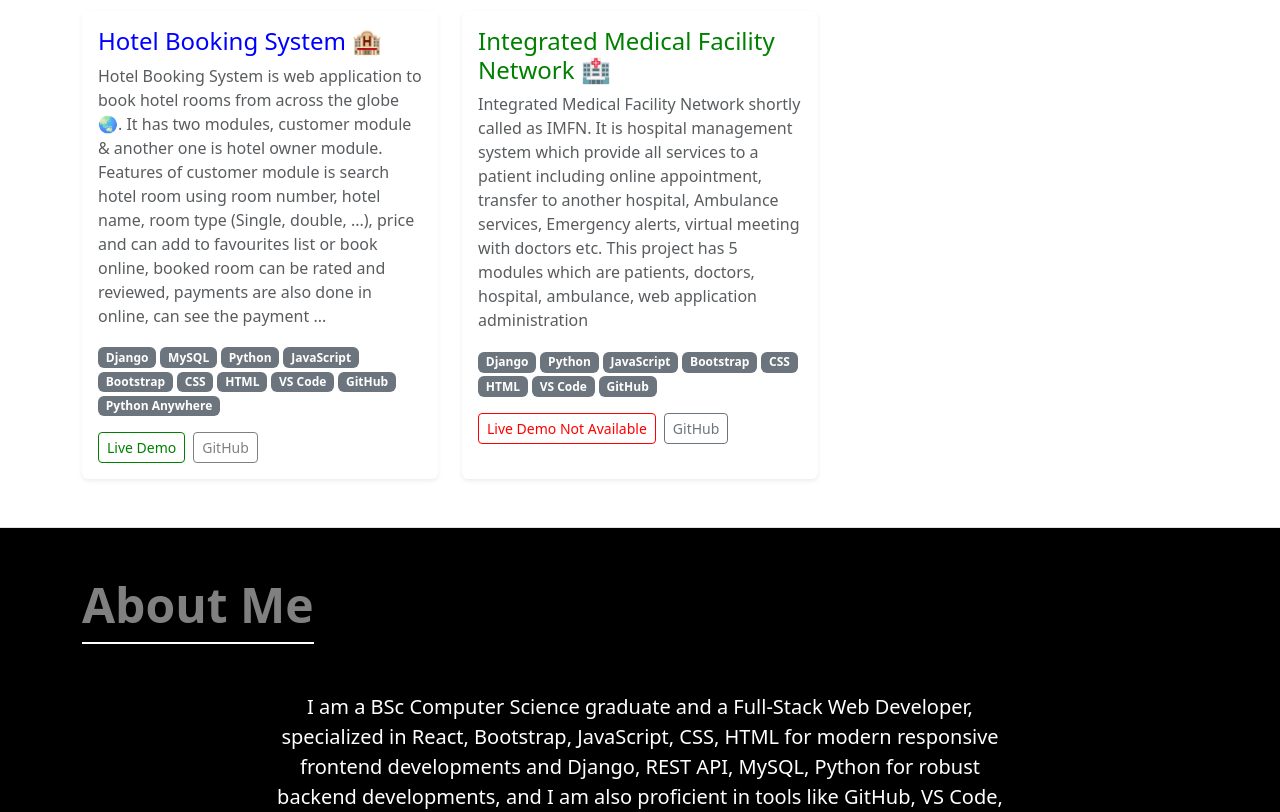
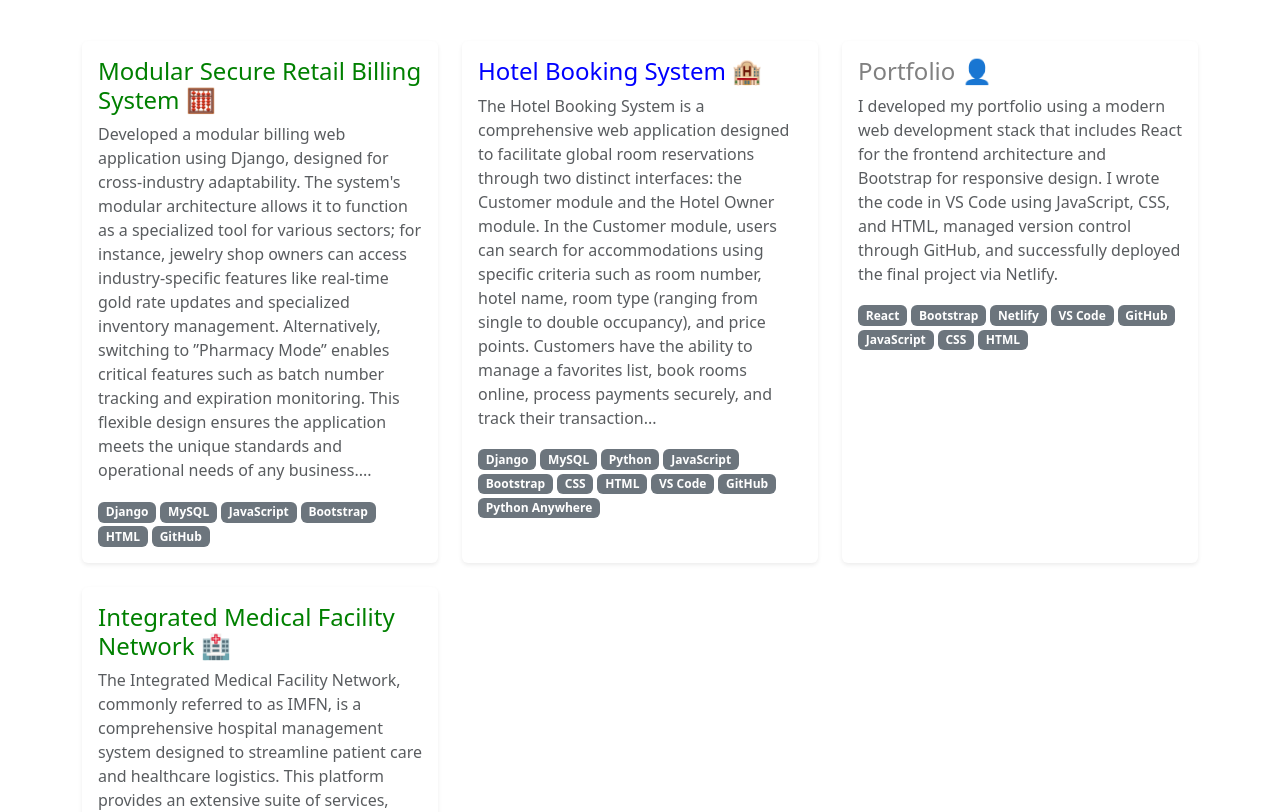
Before and after one commit to fidhaan/portfolio, a React (Vite) app in the folder personal_portfolio_project/: page / in a window 1280 px wide. Shown: the part 700-1512 px from the top of the page. Built offline with nearby package versions, Linux system fonts and the light colour scheme.

Commit message:
Latest version

```diff
--- a/personal_portfolio_project/src/Contacts.jsx
+++ b/personal_portfolio_project/src/Contacts.jsx
@@ -46,7 +46,7 @@ const Profile = () => {
 
                       {/* Value (Takes 8 columns, aligning the value consistently) */}
                       <div className="col-8 text-secondary">
-                        <a style={{color: 'grey', textDecoration: 'none'}} href='https://maps.app.goo.gl/qBYh32fsyHPaNtC77'>330B, F. M. Villa, Moothala, Pallickal, 695604</a>
+                        <a style={{color: 'grey', textDecoration: 'none'}} href='https://maps.app.goo.gl/qBYh32fsyHPaNtC77'>330B, F. M. Villa, Pallickal, K.K.Konam P.O., 695604, Keralam, India</a>
                       </div>
                       <hr />
                       {/* Label (Bold and takes 4 columns) */}
--- a/personal_portfolio_project/src/Homepage.jsx
+++ b/personal_portfolio_project/src/Homepage.jsx
@@ -33,7 +33,7 @@ const Homepage = () => {
                 </h1>
 
                 <p className="lead text-white mb-4">
-                  A passionate Full-Stack Developer specialized in modern web technologies like <b>React</b>, <b>Django</b>, and <b>REST API</b>.
+                  A passionate Full-Stack Developer specializing in modern web technologies, including React, Django, and Django REST Framework. Experienced in deploying and managing applications via PythonAnywhere and Netlify.
                 </p>
 
                 <div className="d-grid gap-3 d-sm-flex justify-content-sm-center">
@@ -63,14 +63,41 @@ const Homepage = () => {
               Featured Projects
             </h2>
 
+
+
             <div className="row g-4">
+
+              {/* Project Card 1 */}
+              <Link style={{textDecoration: 'none'}} to={'/projects'} className="col-md-6 col-lg-4">
+                <div className="card h-100 shadow-sm border-0">
+                  <div className="card-body">
+                    <h5 style={{color: 'green'}} className="card-title text fs-4">Modular Secure Retail Billing System 🧮</h5>
+                    <p className="card-text text-muted">
+                      Developed a modular billing web application using Django, designed for cross-industry adaptability. The
+                      system's modular architecture allows it to function as a specialized tool for various sectors; for instance, jewelry shop
+                      owners can access industry-specific features like real-time gold rate updates and specialized inventory management.
+                      Alternatively, switching to ”Pharmacy Mode” enables critical features such as batch number tracking and expiration
+                      monitoring. This flexible design ensures the application meets the unique standards and operational needs of any
+                      business....
+                    </p>
+                    <span className="badge bg-secondary me-1">Django</span>
+                    <span className="badge bg-secondary me-1">MySQL</span>
+                    <span className="badge bg-secondary me-1">JavaScript</span>
+                    <span className="badge bg-secondary me-1">Bootstrap</span>
+                    <span className="badge bg-secondary me-1">HTML</span>
+                    <span className="badge bg-secondary me-1">GitHub</span>
+
+                  </div>
+                </div>
+            </Link>
+
               {/* Project Card 1 */}
               <Link style={{textDecoration: 'none'}} to={'/projects'} className="col-md-6 col-lg-4">
                 <div className="card h-100 shadow-sm border-0">
                   <div className="card-body">
                     <h5 style={{color: 'blue'}} className="card-title text fs-4">Hotel Booking System 🏨</h5>
                     <p className="card-text text-muted">
-                      Hotel Booking System is web application to book hotel rooms from across the globe 🌏. It has two modules, customer module & another one is hotel owner module. Features of customer module is search hotel room using room number, hotel name, room type (Single, double, ...), price and can add to favourites list or book online, booked room can be rated and reviewed, payments are also done in online, can see the payment ...
+                      The Hotel Booking System is a comprehensive web application designed to facilitate global room reservations through two distinct interfaces: the Customer module and the Hotel Owner module. In the Customer module, users can search for accommodations using specific criteria such as room number, hotel name, room type (ranging from single to double occupancy), and price points. Customers have the ability to manage a favorites list, book rooms online, process payments securely, and track their transaction...
                     </p>
                     <span className="badge bg-secondary me-1">Django</span>
                     <span className="badge bg-secondary me-1">MySQL</span>
@@ -82,10 +109,28 @@ const Homepage = () => {
                     <span className="badge bg-secondary me-1">VS Code</span>
                     <span className="badge bg-secondary me-1">GitHub</span>
                     <span className="badge bg-secondary me-1">Python Anywhere</span>
-                    <div className="mt-3">
-                      <a style={{color: 'green', border: '1px solid green'}} href="https://projecthotel204.pythonanywhere.com/" target="_blank" rel="noopener noreferrer" className="btn btn-sm btn-outline-info me-2">Live Demo</a>
-                      <a style={{color: 'grey', border: '1px solid grey'}} href="https://github.com/fidhaan/Find-Hotel" target="_blank" rel="noopener noreferrer" className="btn btn-sm btn-outline-secondary">GitHub</a>
-                    </div>
+
+                  </div>
+                </div>
+              </Link>
+
+              {/* Project Card 2 */}
+              <Link style={{textDecoration: 'none'}} to={'/projects'} className="col-md-6 col-lg-4">
+                <div className="card h-100 shadow-sm border-0">
+                  <div className="card-body">
+                    <h5 style={{color: 'grey'}} className="card-title text fs-4">Portfolio 👤</h5>
+                    <p className="card-text text-muted">
+                      I developed my portfolio using a modern web development stack that includes React for the frontend architecture and Bootstrap for responsive design. I wrote the code in VS Code using JavaScript, CSS, and HTML, managed version control through GitHub, and successfully deployed the final project via Netlify.
+                    </p>
+                    <span className="badge bg-secondary me-1">React</span>
+                    <span className="badge bg-secondary me-1">Bootstrap</span>
+                    <span className="badge bg-secondary me-1">Netlify</span>
+                    <span className="badge bg-secondary me-1">VS Code</span>
+                    <span className="badge bg-secondary me-1">GitHub</span>
+                    <span className="badge bg-secondary me-1">JavaScript</span>
+                    <span className="badge bg-secondary me-1">CSS</span>
+                    <span className="badge bg-secondary me-1">HTML</span>
+
                   </div>
                 </div>
               </Link>
@@ -96,7 +141,7 @@ const Homepage = () => {
                   <div className="card-body">
                     <h5 style={{color: 'green'}} className="card-title text-green fs-4">Integrated Medical Facility Network 🏥</h5>
                     <p className="card-text text-muted">
-                      Integrated Medical Facility Network shortly called as IMFN. It is hospital management system which provide all services to a patient including online appointment, transfer to another hospital, Ambulance services, Emergency alerts, virtual meeting with doctors etc. This project has 5 modules which are patients, doctors, hospital, ambulance, web application administration
+                      The Integrated Medical Facility Network, commonly referred to as IMFN, is a comprehensive hospital management system designed to streamline patient care and healthcare logistics. This platform provides an extensive suite of services, including online appointment scheduling, inter-hospital transfers, integrated ambulance coordination, and real-time emergency alerts, alongside virtual consultations with medical professionals. The project is structured into five distinct modules: Patients, Doctors, Hospital, Ambulance, and Web Application Administration.
                     </p>
                     <span className="badge bg-secondary me-1">Django</span>
                     <span className="badge bg-secondary me-1">Python</span>
@@ -106,10 +151,7 @@ const Homepage = () => {
                     <span className="badge bg-secondary me-1">HTML</span>
                     <span className="badge bg-secondary me-1">VS Code</span>
                     <span className="badge bg-secondary me-1">GitHub</span>
-                    <div className="mt-3">
-                      <a style={{color: 'red', border: '1px solid red'}} href="" className="btn btn-sm btn-outline-info me-2">Live Demo Not Available</a>
-                      <a href="https://github.com/fidhaan/IMFN" target="_blank" rel="noopener noreferrer" className="btn btn-sm btn-outline-secondary">GitHub</a>
-                    </div>
+
                   </div>
                 </div>
               </Link>
@@ -129,7 +171,7 @@ const Homepage = () => {
                 <div className="row justify-content-center">
                     <div className="col-lg-8 text-center text-secondary">
                         <p className="lead text-white mb-4">
-                            I am a BSc Computer Science graduate and a Full-Stack Web Developer, specialized in React, Bootstrap, JavaScript, CSS, HTML for modern responsive frontend developments and Django, REST API, MySQL, Python for robust backend developments, and I am also proficient in tools like GitHub, VS Code, MS Office and Python Anywhere.
+                            As a BSc Computer Science graduate and Full-Stack Web Developer, I specialize in building modern, responsive frontends using React, Bootstrap, JavaScript, CSS, and HTML, complemented by robust backend development powered by Django, Python, MySQL, and REST APIs. I am also proficient in leveraging essential industry tools such as GitHub and VS Code for development, along with MS Office for documentation and Netlify or PythonAnywhere for seamless deployment.
                         </p>
                         <Link to={'/contact'} className="btn btn-btn-black bg-white mt-4">
                             Get In Touch
--- a/personal_portfolio_project/src/Projects.jsx
+++ b/personal_portfolio_project/src/Projects.jsx
@@ -9,6 +9,33 @@ function Projects() {
             </h2>
 
             <div className="row g-4">
+              {/* Project Card 1 */}
+              <div className="col-md-6 col-lg-4">
+                <div className="card h-100 shadow-sm border-0">
+                  <div className="card-body">
+                    <h5 style={{color: 'green'}} className="card-title text fs-4">Modular Secure Retail Billing System 🧮</h5>
+                    <p className="card-text text-muted">
+                      Developed a modular billing web application using Django, designed for cross-industry adaptability. The
+                      system's modular architecture allows it to function as a specialized tool for various sectors; for instance, jewelry shop
+                      owners can access industry-specific features like real-time gold rate updates and specialized inventory management.
+                      Alternatively, switching to ”Pharmacy Mode” enables critical features such as batch number tracking and expiration
+                      monitoring. This flexible design ensures the application meets the unique standards and operational needs of any
+                      business.
+                    </p>
+                    <span className="badge bg-secondary me-1">Django</span>
+                    <span className="badge bg-secondary me-1">MySQL</span>
+                    <span className="badge bg-secondary me-1">JavaScript</span>
+                    <span className="badge bg-secondary me-1">Bootstrap</span>
+                    <span className="badge bg-secondary me-1">HTML</span>
+                    <span className="badge bg-secondary me-1">GitHub</span>
+                    <div className="mt-3">
+                      <a style={{color: 'red', border: '1px solid red'}} href="" rel="noopener noreferrer" className="btn btn-sm btn-outline-info me-2">Live Demo Not Available</a>
+                      <a style={{color: 'grey', border: '1px solid grey'}} href="" rel="noopener noreferrer" className="btn btn-sm btn-outline-secondary">GitHub Not Available</a>
+                    </div>
+                  </div>
+                </div>
+              </div>
+
               {/* Project Card 1 */}
               <div className="col-md-6 col-lg-4">
                 <div className="card h-100 shadow-sm border-0">
@@ -39,10 +66,9 @@ function Projects() {
               <div className="col-md-6 col-lg-4">
                 <div className="card h-100 shadow-sm border-0">
                   <div className="card-body">
-                    <h5 style={{color: 'blue'}} className="card-title text fs-4">Portfolio</h5>
+                    <h5 style={{color: 'grey'}} className="card-title text fs-4">Portfolio 👤</h5>
                     <p className="card-text text-muted">
-                      Developed my portfolio using React, Bootstrap, Netlify, VS Code, GitHub, JavaScript,
-CSS, and HTML.
+                      Integrated Medical Facility Network shortly called as IMFN. It is hospital management system which provide all services to a patient including online appointment, transfer to another hospital, Ambulance services, Emergency alerts, virtual meeting with doctors etc. This project has 5 modules which are patients, doctors, hospital, ambulance, web application administration
                     </p>
                     <span className="badge bg-secondary me-1">React</span>
                     <span className="badge bg-secondary me-1">Bootstrap</span>
@@ -66,7 +92,7 @@ CSS, and HTML.
                   <div className="card-body">
                     <h5 style={{color: 'green'}} className="card-title text-green fs-4">Integrated Medical Facility Network 🏥</h5>
                     <p className="card-text text-muted">
-                      Integrated Medical Facility Network shortly called as IMFN. It is hospital management system which provide all services to a patient including online appointment, transfer to another hospital, Ambulance services, Emergency alerts, virtual meeting with doctors etc. This project has 5 modules which are patients, doctors, hospital, ambulance, web application administration
+                      The Integrated Medical Facility Network, commonly referred to as IMFN, is a comprehensive hospital management system designed to streamline patient care and healthcare logistics. This platform provides an extensive suite of services, including online appointment scheduling, inter-hospital transfers, integrated ambulance coordination, and real-time emergency alerts, alongside virtual consultations with medical professionals. The project is structured into five distinct modules: Patients, Doctors, Hospital, Ambulance, and Web Application Administration.
                     </p>
                     <span className="badge bg-secondary me-1">Django</span>
                     <span className="badge bg-secondary me-1">Python</span>
```
Also changed, not shown: personal_portfolio_project/src/Profile.jsx (+5 -5 lines).
